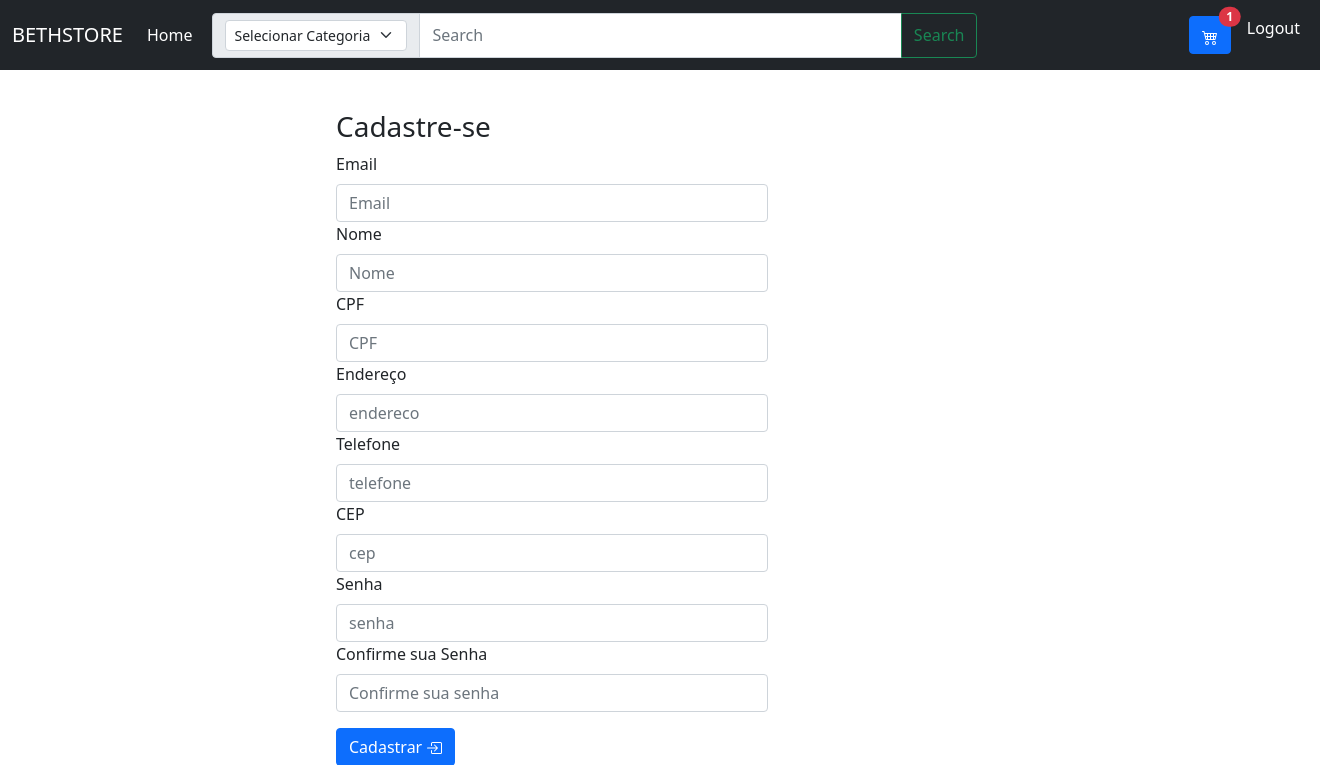
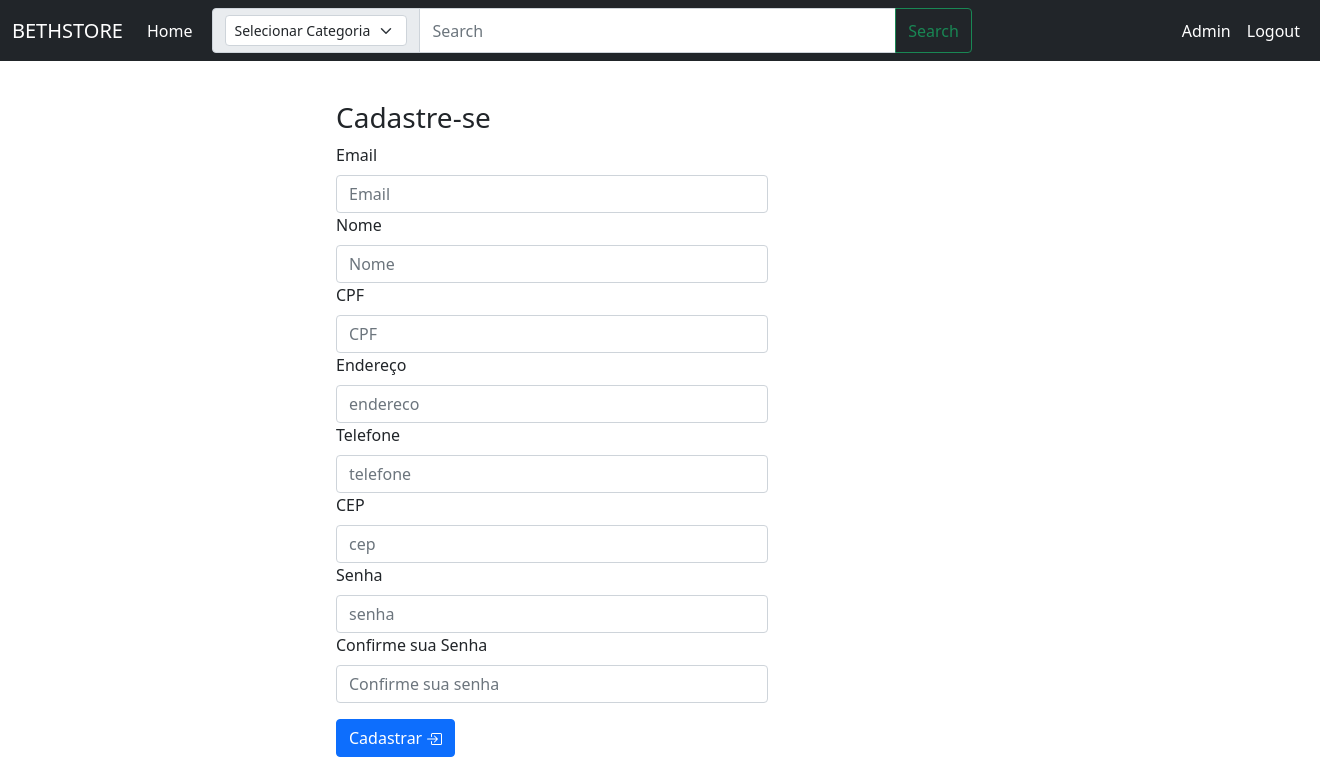
Before and after one commit to alissonsfonseca/Projeto_BethStore, a Flask app: page /cadastro in a window 1320 px wide; the page is wider, and only the part inside the window is pictured. Shown: the top 765 px of that part. Run offline with Flask 2, Linux system fonts and the light colour scheme; a user stored in the database is signed in.

Commit message:
huds diferentes admin e cliente

```diff
--- a/app/templates/base.html
+++ b/app/templates/base.html
@@ -40,6 +40,11 @@
                 </form>
                 <ul class="navbar-nav me-auto mb-2 mb-lg-0">
                     {% if usuario.is_authenticated %}
+                        {% if usuario.admin == True %}
+                        <li class="nav-item">
+                            <a class="nav-link active" aria-current="page" href="/#">Admin</a>
+                        </li>
+                        {% else %}
                         <li class="nav-item">
                             <a class="nav-link active" aria-current="page" href="/carrinho"><button class="btn btn-primary position-relative">
                                 <svg xmlns="http://www.w3.org/2000/svg" width="16" height="16" fill="currentColor" class="bi bi-cart4" viewBox="0 0 16 16">
@@ -51,6 +56,8 @@
                                 </span>
                               </button> </a>
                         </li>
+                        {% endif %}
+
                     <li class="nav-item">
                         <a class="nav-link active" aria-current="page" href="/logout">Logout</a>
                     </li>
```
Also changed, not shown: app/data/database.db. Lines whose indentation alone changed are shown as unchanged.
